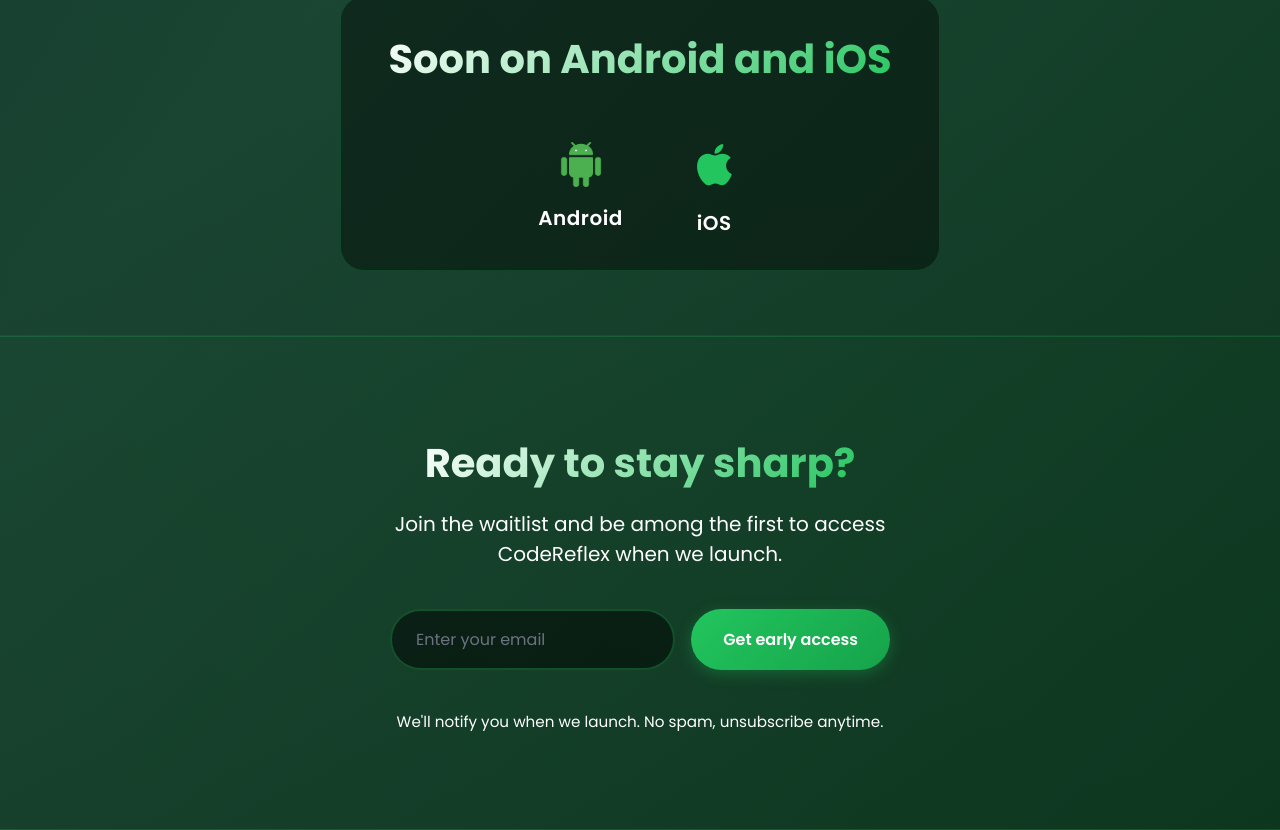
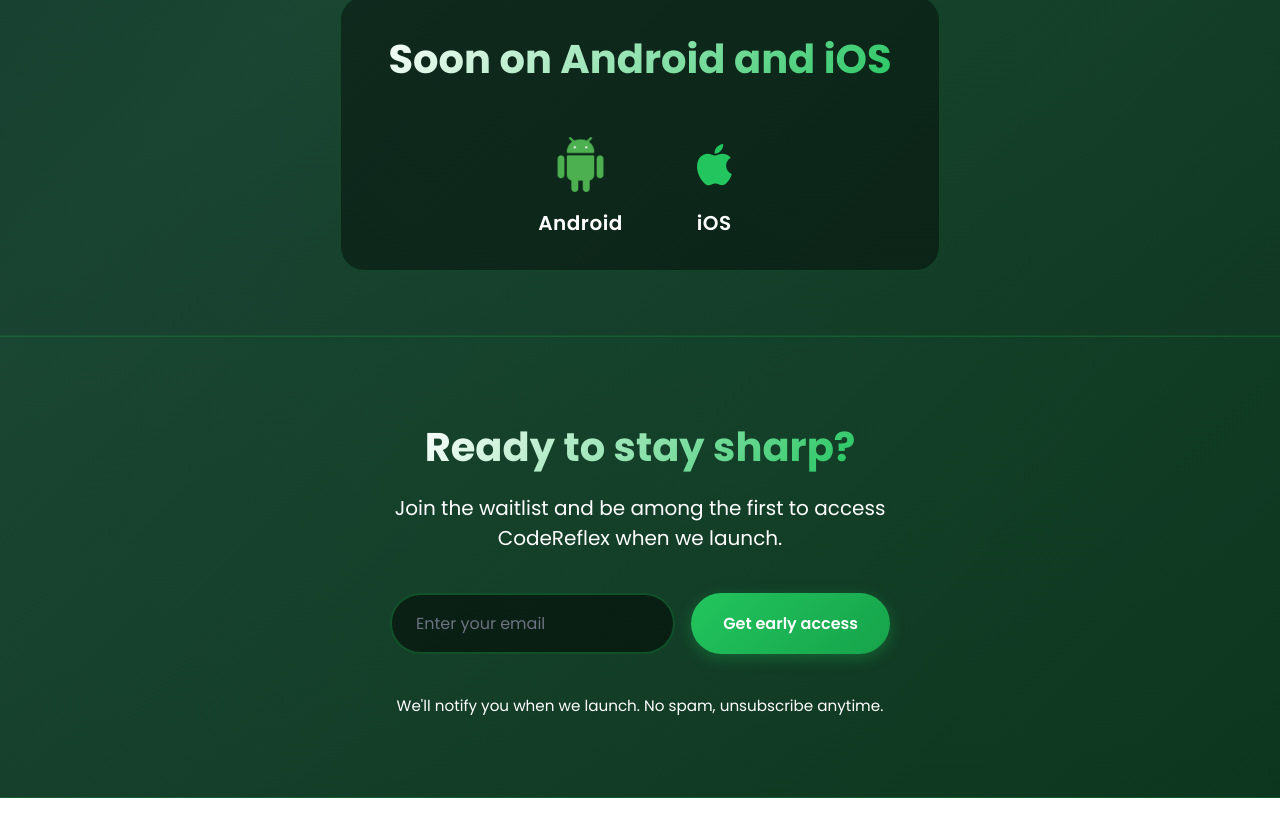
Before and after one commit to abdalla980/CodeReflex-Landing-page, a React (Vite) app: page / in a window 1280 px wide. Shown: the part 5044-5874 px from the top of the page. After the commit the page ends 5842 px from the top, so only its background shows below. Built offline with nearby package versions, Linux system fonts and the light colour scheme.

Commit message:
android and ios match

```diff
--- a/src/styles/CTA.css
+++ b/src/styles/CTA.css
@@ -1,5 +1,5 @@
 .cta-section {
-    padding: 6rem 0;
+    padding: 5rem 0;
     position: relative;
     z-index: 1;
     background: rgba(34, 197, 94, 0.05);
--- a/src/styles/ComingSoon.css
+++ b/src/styles/ComingSoon.css
@@ -67,9 +67,12 @@
     color: #16a34a;
     transform: scale(1.1);
 }
-.androidIcon{
-    width: 3rem;
-    height: 2.8rem;
+
+.platform-icon img,
+.platform-icon svg {
+    height: 55px;
+    width: 55px;
+    display: block;
 }
 
 .platform-icon span {
```
